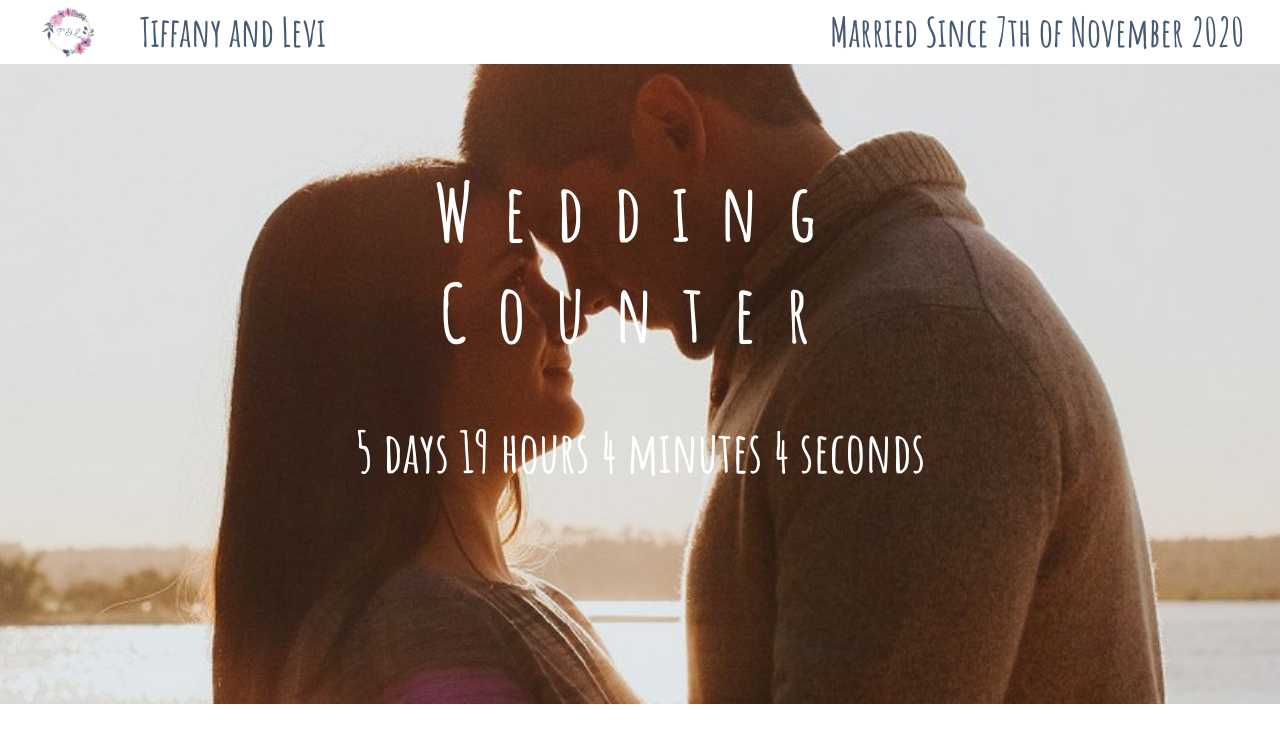
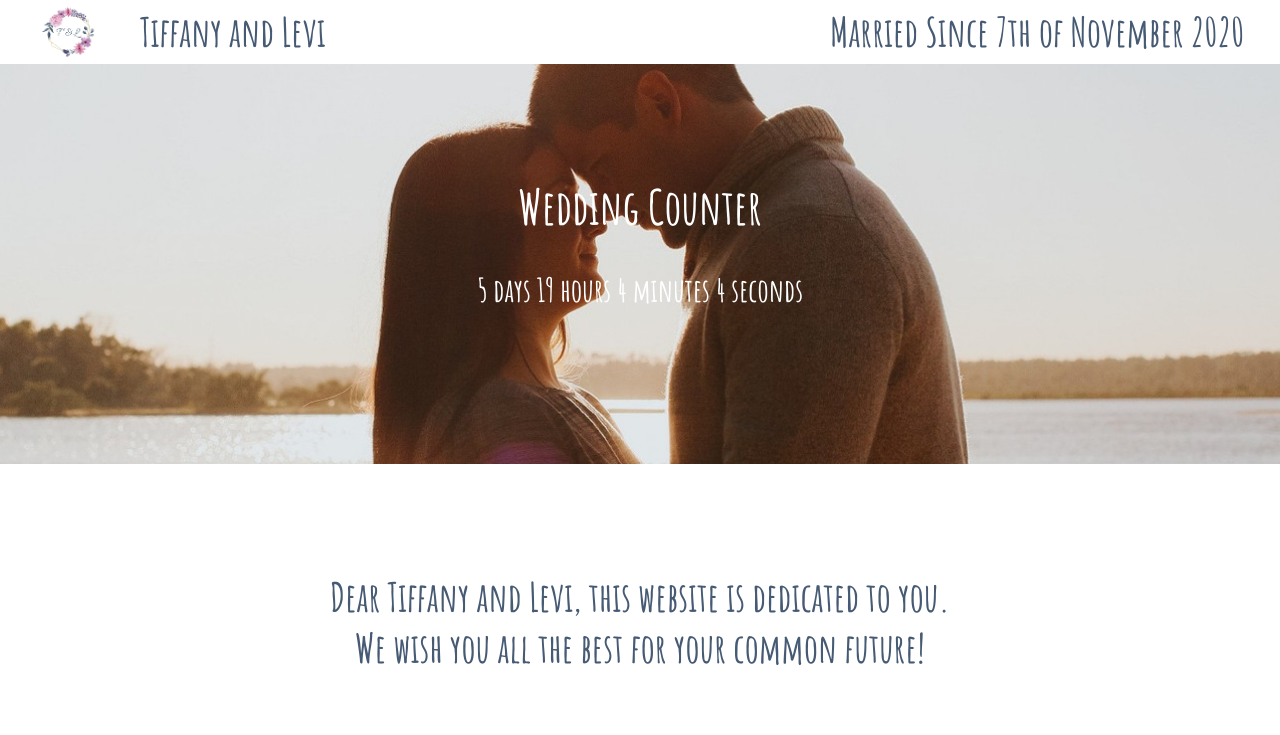
Before and after one commit to jsattler/wedding-challenge-website, an Angular app: page / in a window 1280 px wide. Shown: the top 735 px of the page. Built offline with nearby package versions, Linux system fonts and the light colour scheme.

Commit message:
Update hero image

```diff
--- a/src/app/header/header.component.css
+++ b/src/app/header/header.component.css
@@ -1,27 +1,21 @@
 .header-image{
-  background-image: url("src/assets/images/tiffany-levi-sunset.jpg");
   /* Add the blur effect */
   /*filter: blur(5px);
   -webkit-filter: blur(5px);*/
 
   /* Full height */
 
-  height: 80%;
-
   /* Center and scale the image nicely */
-  background-position: bottom;
-  background-repeat: no-repeat;
-  background-size:cover;
-  background-attachment: fixed;
-
-
+  height: 40%;
+  background: url("src/assets/images/tiffany-levi-sunset.jpg") no-repeat fixed center top;
+  background-size: 100%;
 }
 .header-text {
 /*  background-color: rgb(0,0,0); !* Fallback color *!
   background-color: rgba(0,0,0, 0.4); !* Black w/opacity/see-through *!*/
   color: white;
   position: absolute;
-  top: 40%;
+  top: 20%;
   left: 50%;
   transform: translate(-50%, -50%);
   z-index: 2;
@@ -31,15 +25,15 @@
 }
 
 h1{
-  font-size: 5em;
+  font-size: 4em;
   letter-spacing: 30px;
 }
 
 h2 {
-  font-size: 3.5em;
+  font-size: 3em;
 }
 
-@media only screen and (max-width: 857px){
+@media only screen and (max-width: 1560px){
   h1 {
     font-size: 3em;
     letter-spacing: normal;
@@ -48,4 +42,31 @@ h2 {
   h2 {
     font-size: 2em;
   }
+
+
+  .header-image{
+    /* Add the blur effect */
+    /*filter: blur(5px);
+    -webkit-filter: blur(5px);*/
+
+    /* Full height */
+
+    /* Center and scale the image nicely */
+    height: 50%;
+    background: url("src/assets/images/tiffany-levi-sunset.jpg") no-repeat fixed center bottom;
+    background-size: cover;
+  }
+  .header-text {
+    /*  background-color: rgb(0,0,0); !* Fallback color *!
+      background-color: rgba(0,0,0, 0.4); !* Black w/opacity/see-through *!*/
+    color: white;
+    position: absolute;
+    top: 30%;
+    left: 50%;
+    transform: translate(-50%, -50%);
+    z-index: 2;
+    width: 50%;
+    text-align: center;
+
+  }
 }
```
